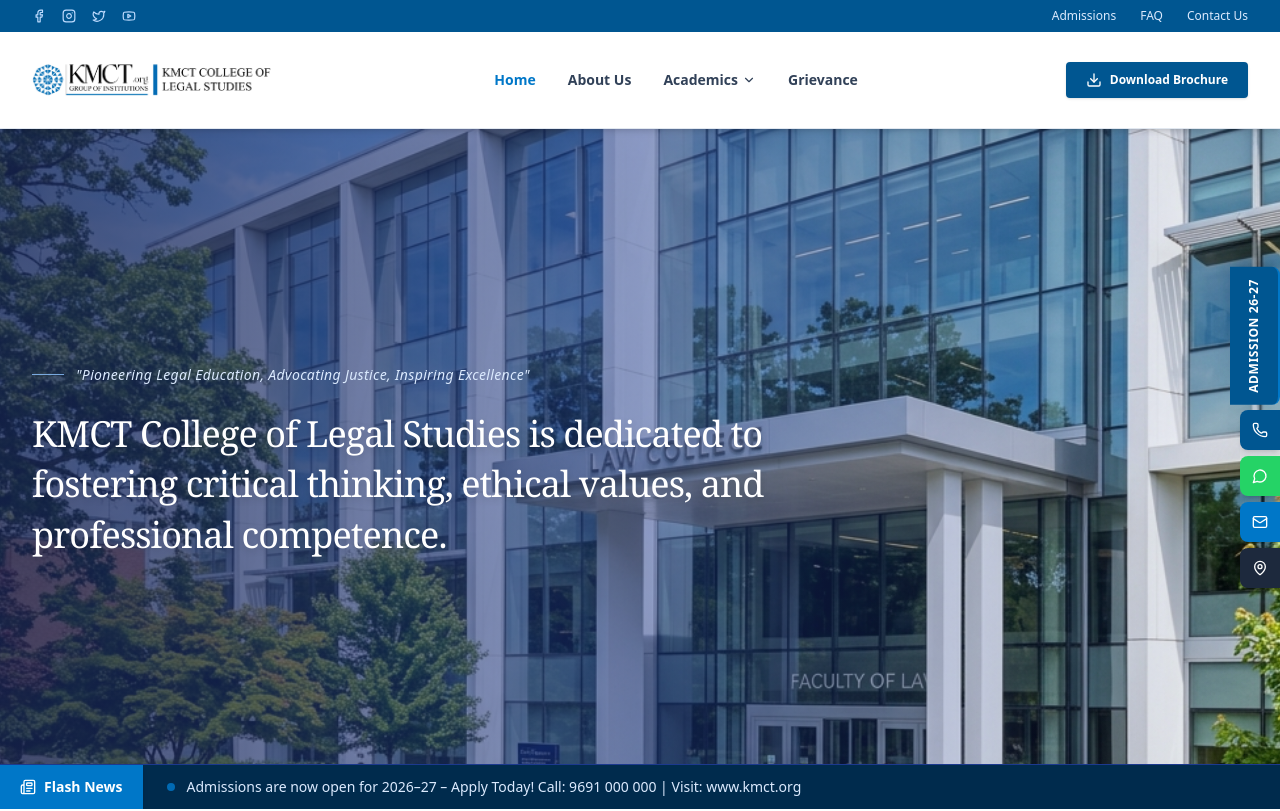
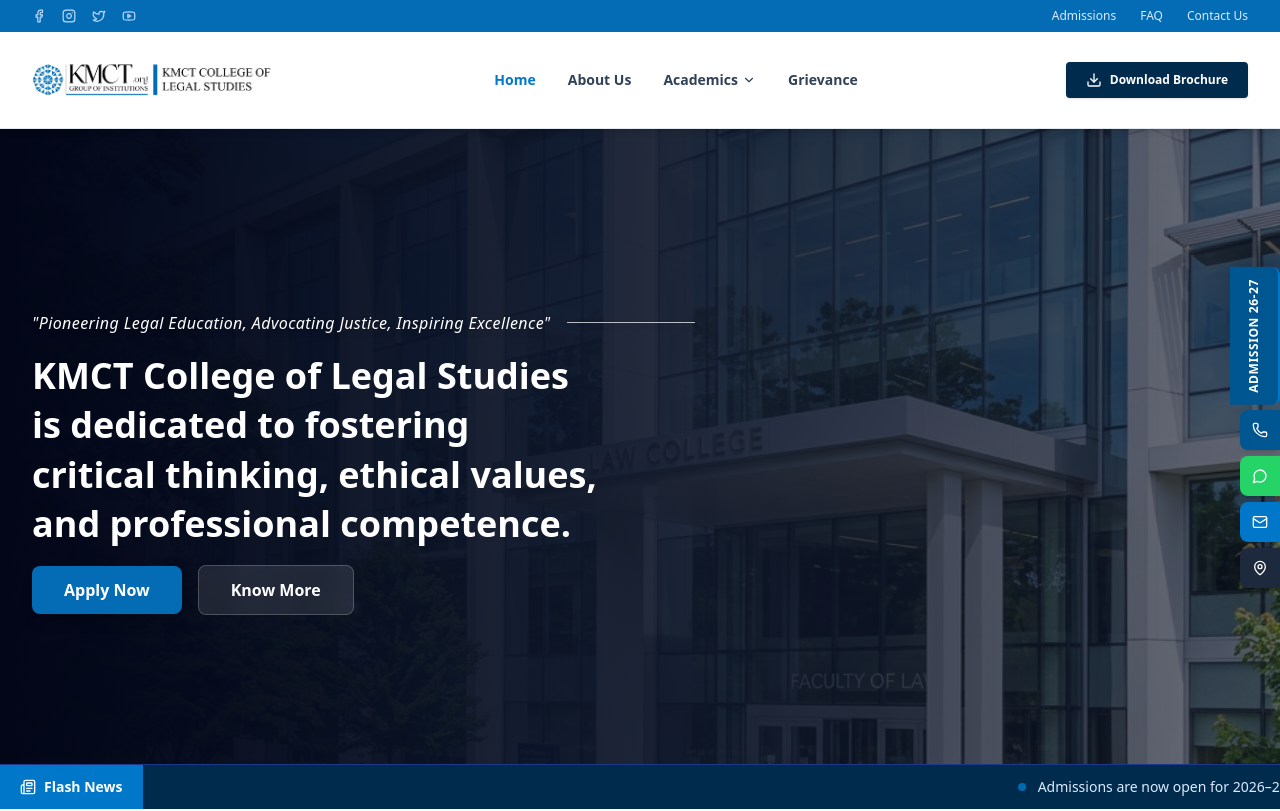
Before and after one commit to KMCT-DEV-TEAM/KLC-KSD, a Next.js app in the folder frontend/: page / in a window 1280 px wide. Shown: the top 811 px of the page. Built offline with nearby package versions, Linux system fonts and the light colour scheme.

Commit message:
setup completed

```diff
--- a/frontend/app/(home)/components/HeroSection.jsx
+++ b/frontend/app/(home)/components/HeroSection.jsx
@@ -6,14 +6,15 @@
 
 export default function HeroSection() {
   return (
-    <div className="relative w-full min-h-[85vh] flex flex-col justify-between bg-white text-slate-900 overflow-hidden">
+    <div className="relative w-full min-h-[85vh] flex flex-col justify-between bg-slate-900 overflow-hidden">
       {/* Background Image with Overlay */}
-      <div
-        className="absolute inset-0 bg-cover bg-center bg-no-repeat transition-all duration-700 scale-105"
-        style={{ backgroundImage: `url('/images/hero-bg.png')` }}
-      >
-        {/* Lighter Gradient Overlay for blue theme */}
-        <div className="absolute inset-0 bg-gradient-to-r from-blue-950/80 via-blue-900/50 to-transparent" />
+      <div className="absolute inset-0 w-full h-full">
+        <div
+          className="absolute inset-0 bg-cover bg-center bg-no-repeat transition-all duration-700 scale-105 opacity-40"
+          style={{ backgroundImage: `url('/images/hero-bg.png')` }}
+        />
+        {/* Gradient overlay for better text readability */}
+        <div className="absolute inset-0 bg-gradient-to-r from-slate-950 via-slate-900/80 to-transparent" />
       </div>
 
       {/* Floating Right Sidebar Actions */}
@@ -64,24 +65,43 @@
 
       {/* Main Hero Content */}
       <div className="relative z-10 w-full max-w-7xl mx-auto px-4 md:px-8 pt-28 pb-20 flex-1 flex flex-col justify-center">
-        <div className="max-w-3xl text-left space-y-6">
-          {/* Subtitle with subtle dashes */}
-          <div className="flex items-center gap-3">
-            <span className="w-8 h-px bg-blue-300/80" />
-            <p className="text-xs md:text-sm font-medium text-blue-100 tracking-wide italic">
+        <div className="max-w-3xl text-left space-y-10">
+          {/* Subtitle with trailing line */}
+          <div className="flex items-center gap-4 mb-2">
+            <p className="text-sm md:text-base font-medium text-white tracking-wide drop-shadow-md italic">
               "Pioneering Legal Education, Advocating Justice, Inspiring Excellence"
             </p>
+            <span className="w-16 md:w-32 h-px bg-white/70 drop-shadow-md" />
           </div>
 
           {/* Main Statement Heading */}
-          <h1 className="text-2xl md:text-3xl lg:text-4xl font-serif font-normal leading-[1.4] text-white tracking-tight drop-shadow-md">
-            KMCT College of Legal Studies is dedicated to fostering critical thinking, ethical values, and professional competence.
+          <h1 className="text-2xl md:text-3xl lg:text-4xl font-extrabold text-white leading-snug !mt-4 !mb-4">
+            KMCT College of Legal Studies <br className="hidden sm:block" />
+            is dedicated to fostering <br className="hidden sm:block" />
+            critical thinking, ethical values, <br className="hidden sm:block" />
+            and professional competence.
           </h1>
+
+          {/* Action Buttons */}
+          <div className="flex items-center gap-4 !mt-1">
+            <Link
+              href="/admissions"
+              className="bg-primary hover:bg-primary/90 text-white font-semibold py-3 px-8 rounded-lg shadow-lg hover:shadow-xl transition-all hover:-translate-y-0.5"
+            >
+              Apply Now
+            </Link>
+            <Link
+              href="/about"
+              className="bg-white/10 hover:bg-white/20 text-white border border-white/20 font-semibold py-3 px-8 rounded-lg backdrop-blur-sm transition-all hover:-translate-y-0.5"
+            >
+              Know More
+            </Link>
+          </div>
         </div>
       </div>
 
       {/* Bottom Flash News Bar */}
-      <div className="relative z-20 w-full bg-[#002b4d] border-t border-blue-900 flex items-stretch overflow-hidden text-xs md:text-sm">
+      <div className="relative z-20 w-full bg-secondary border-t border-blue-900 flex items-stretch overflow-hidden text-xs md:text-sm">
         {/* Flash News Badge */}
         <div className="bg-[#0077c8] text-white px-5 py-3 font-bold flex items-center gap-2 shrink-0 z-10 shadow-md">
           <Newspaper className="w-4 h-4" />
@@ -89,7 +109,7 @@
         </div>
 
         {/* Ticker Content */}
-        <div className="flex-1 py-3 px-6 overflow-hidden flex items-center bg-[#002b4d]">
+        <div className="flex-1 py-3 px-6 overflow-hidden flex items-center bg-secondary">
           <div className="animate-marquee whitespace-nowrap flex items-center gap-3 text-blue-100 font-medium">
             <span className="w-2 h-2 rounded-full bg-[#0077c8] inline-block animate-pulse" />
             <span>Admissions are now open for 2026–27 – Apply Today! Call: 9691 000 000 | Visit: www.kmct.org</span>
--- a/frontend/app/globals.css
+++ b/frontend/app/globals.css
@@ -2,6 +2,13 @@
 
 @theme {
   --color-primary: #046CB5;
+  --color-secondary: #002b4d;
+  --animate-marquee: marquee 25s linear infinite;
+
+  @keyframes marquee {
+    0% { transform: translateX(100vw); }
+    100% { transform: translateX(-100%); }
+  }
 }
 
 @layer base {
--- a/frontend/components/Navbar.jsx
+++ b/frontend/components/Navbar.jsx
@@ -22,8 +22,8 @@
 
   return (
     <header className="sticky top-0 z-50 w-full font-sans shadow-md">
-      {/* Top Bar (Deep Blue) */}
-      <div className="bg-[#005691] text-white text-xs py-2">
+      {/* Top Bar (Primary) */}
+      <div className="bg-primary text-white text-xs py-2">
         <div className="max-w-7xl mx-auto px-4 md:px-8 flex items-center justify-between">
           {/* Social Icons */}
           <div className="flex items-center gap-4 text-blue-200">
@@ -123,7 +123,7 @@
           <div className="hidden lg:flex items-center gap-3 shrink-0">
             <Link
               href="/brochure"
-              className="inline-flex items-center gap-2 px-5 py-2.5 rounded bg-[#005691] hover:bg-[#004070] text-white text-xs font-bold transition-all shadow-sm"
+              className="inline-flex items-center gap-2 px-5 py-2.5 rounded bg-secondary hover:bg-primary text-white text-xs font-bold transition-all shadow-sm"
             >
               <Download className="w-4 h-4" />
               <span>Download Brochure</span>
@@ -160,7 +160,7 @@
             <Link
               href="/brochure"
               onClick={() => setMobileMenuOpen(false)}
-              className="w-full text-center py-3 rounded bg-[#005691] hover:bg-[#004070] text-white text-sm font-bold flex items-center justify-center gap-2 transition-all"
+              className="w-full text-center py-3 rounded bg-secondary hover:bg-primary text-white text-sm font-bold flex items-center justify-center gap-2 transition-all"
             >
               <Download className="w-4 h-4" /> Download Brochure
             </Link>
```
